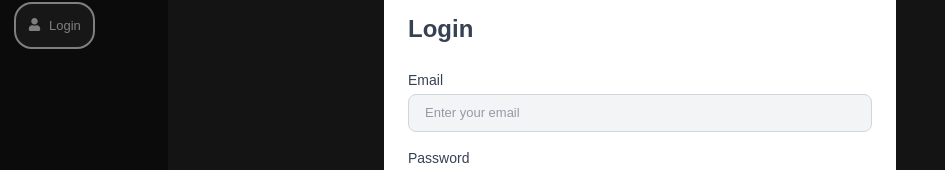
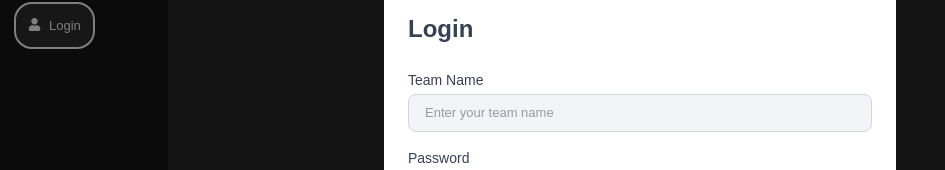
Before and after one commit to netsiege/perspective, a Next.js app: page /dashboard in a window 1280 px wide. Both pictures are taken after a click on the button "Login". Shown: the part 263-433 px from the top of the page, without its empty margins (0-945 px from the left). Built offline with nearby package versions, Linux system fonts and the light colour scheme; no server answers; a web font is replaced by a local one.

Commit message:
updated login form

```diff
--- a/src/app/(dashboard)/_components/navigation/navigation.tsx
+++ b/src/app/(dashboard)/_components/navigation/navigation.tsx
@@ -55,13 +55,13 @@ export default function NavigationBar({ routes }: NavigationBarProps) {
 				</div>
 				<form className="mt-6">
 					<div className="mb-4">
-						<label htmlFor="email" className="block text-sm font-medium text-gray-700">
-								Email
+						<label htmlFor="teamName" className="block text-sm font-medium text-gray-700">
+								Team Name
 						</label>
 						<input
-							type="email"
-							id="email"
-							placeholder="Enter your email"
+							type="text"
+							id="teamName"
+							placeholder="Enter your team name"
 							className="w-full px-4 py-2 mt-1 text-gray-700 bg-gray-100 border border-gray-300 rounded-lg focus:outline-none focus:ring-2 focus:ring-[#ebdbb2]"
 						/>
 					</div>
```
Also changed, not shown: src/app/(dashboard)/control/page.tsx (line endings or trailing spaces).
